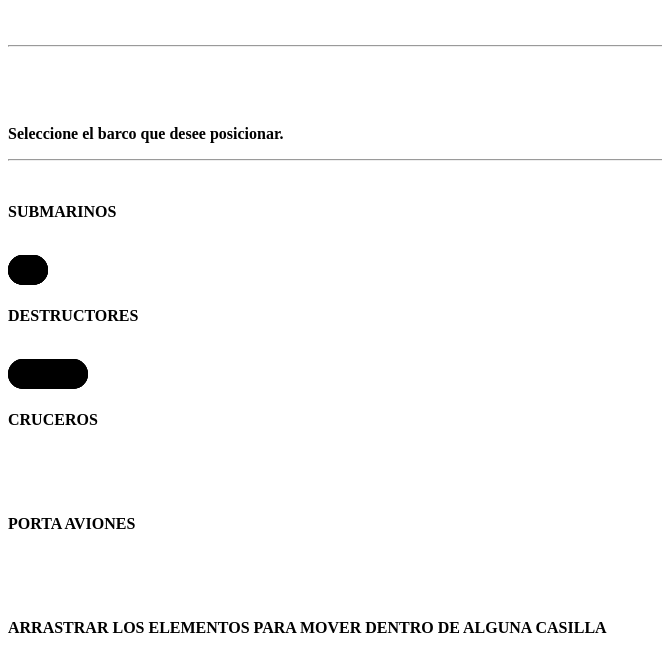
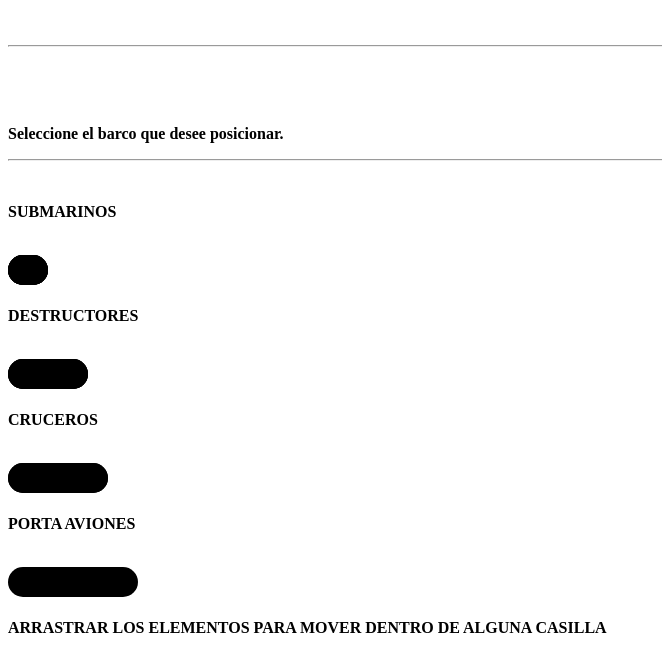
Before and after one commit to DanielCondia/ProyectoBattleShip, a plain HTML site: page index.html in a window 1280 px wide. Shown: the part 79-729 px from the top of the page, without its empty margins (0-662 px from the left). Drawn offline with Linux system fonts and the light colour scheme.

Commit message:
Agregamos todos los tamaños y propiedades de los barcos

```diff
--- a/stylegame.css
+++ b/stylegame.css
@@ -65,3 +65,27 @@ position: absolute;
     border-radius: 29px;
     position: absolute;
 }
+
+#cruceros1{
+    background-color: black;
+    width: 100px;
+    height: 30px;
+    border-radius: 29px;
+    position: absolute;
+}
+
+#cruceros2{
+    background-color: black;
+    width: 100px;
+    height: 30px;
+    border-radius: 29px;
+    position: absolute;
+}
+
+#portaAviones1{
+    background-color: black;
+    width: 130px;
+    height: 30px;
+    border-radius: 29px;
+    position: absolute;
+}
```
